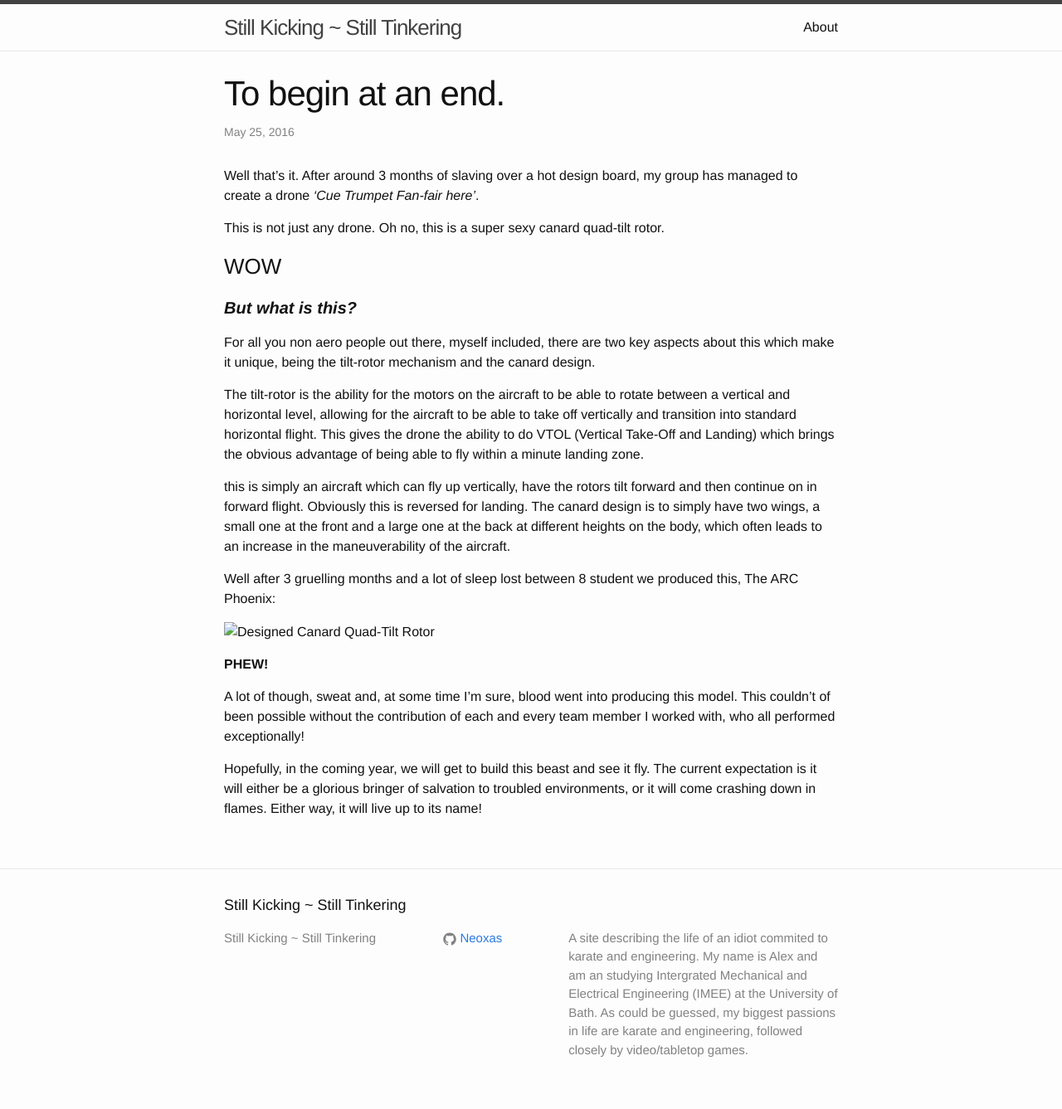
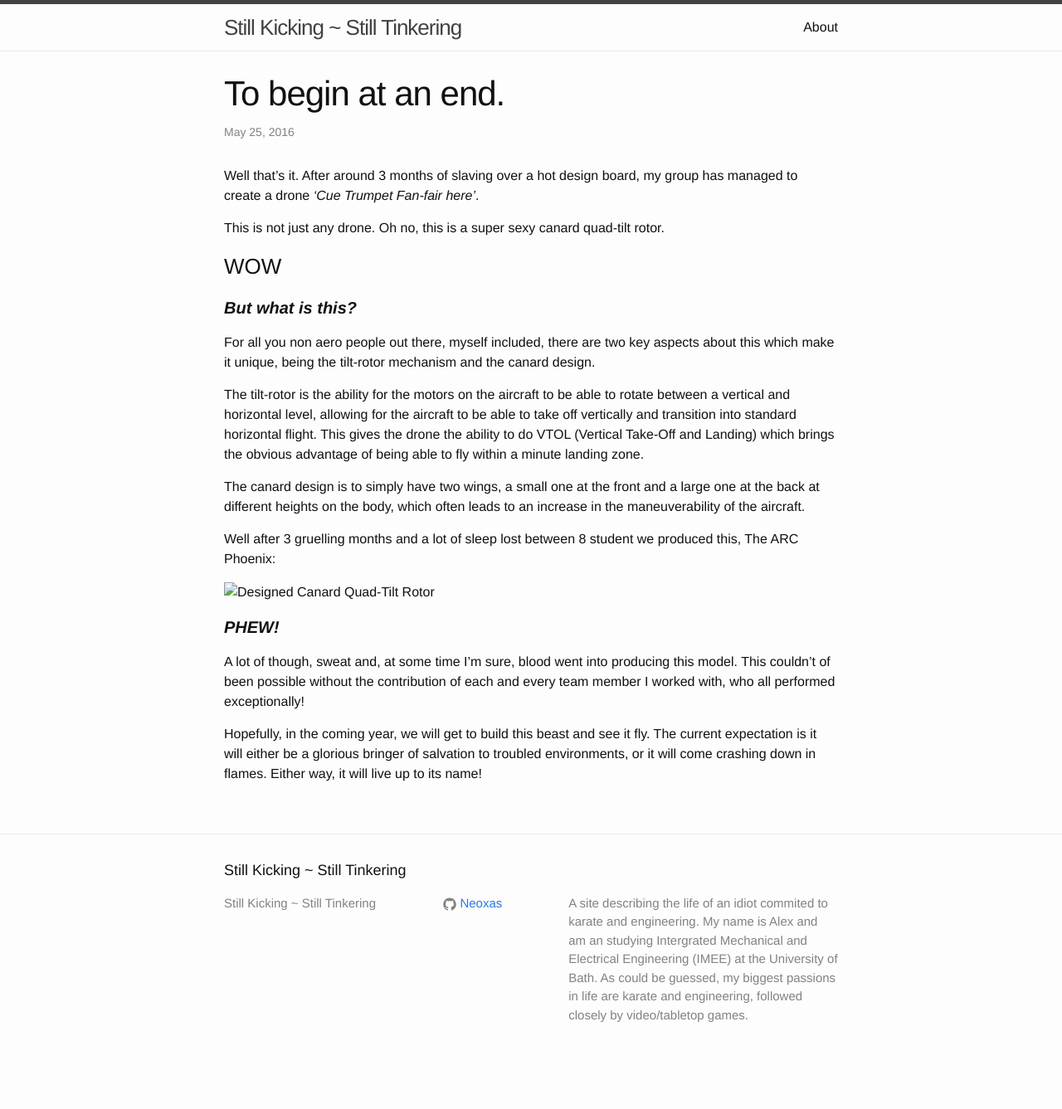
Before and after one commit to Neoxas/Neoxas.github.io, a Jekyll site: the page built from _posts/2016-05-28-beggining-at-an-end.markdown, in a window 1280 px wide. Shown: the whole page at 83% size. Built offline with Jekyll 4.4.1, drawn with Linux system fonts in a browser that asks for light colours; after the commit the page ends 1295 px from its top, so only the background shows below that.

Commit message:
Writing initial layout for karate post

```diff
--- a/_posts/2016-05-28-beggining-at-an-end.markdown
+++ b/_posts/2016-05-28-beggining-at-an-end.markdown
@@ -15,14 +15,13 @@ For all you non aero people out there, myself included, there are two key aspect
 
 The tilt-rotor is the ability for the motors on the aircraft to be able to rotate between a vertical and horizontal level, allowing for the aircraft to be able to take off vertically and transition into standard horizontal flight. This gives the drone the ability to do VTOL (Vertical Take-Off and Landing) which brings the obvious advantage of being able to fly within a minute landing zone.
 
-this is simply an aircraft which can fly up vertically, have the rotors tilt forward and then continue on in forward flight. Obviously this is reversed for landing.
 The canard design is to simply have two wings, a small one at the front and a large one at the back at different heights on the body, which often leads to an increase in the maneuverability of the aircraft.
 
 Well after 3 gruelling months and a lot of sleep lost between 8 student we produced this, The ARC Phoenix:
 
 ![Designed Canard Quad-Tilt Rotor]({{site.url}}/_assets/Arc_Phoneix.png)
 
-**PHEW!**
+#### ***PHEW!***
 
 A lot of though, sweat and, at some time I'm sure, blood went into producing this model. This couldn't of been possible without the contribution of each and every team member I worked with, who all performed exceptionally!
 
```
Also changed, not shown: _posts/2016-05-30-The-BKF-Nationals.markdown (added, +12 -0 lines).
